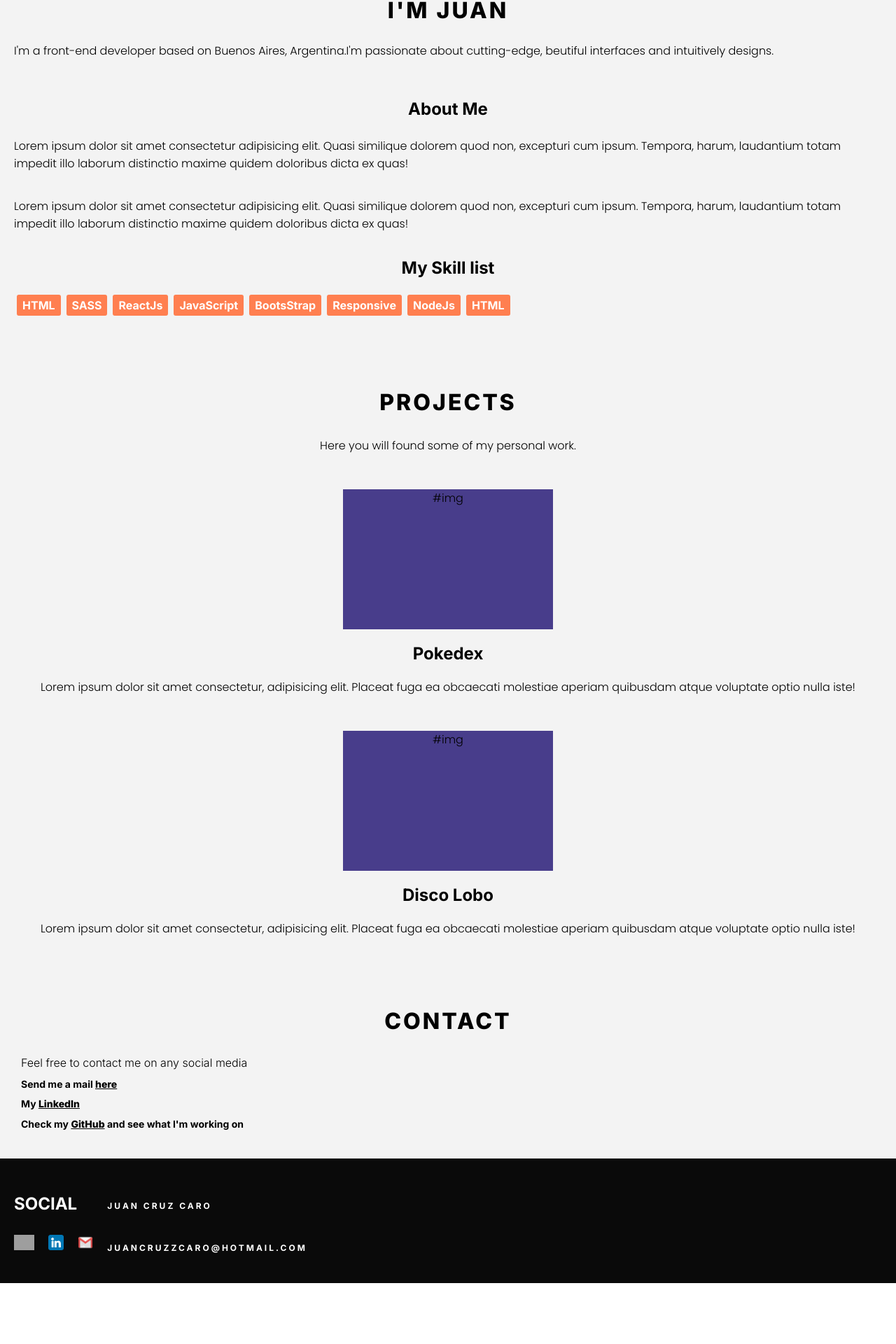
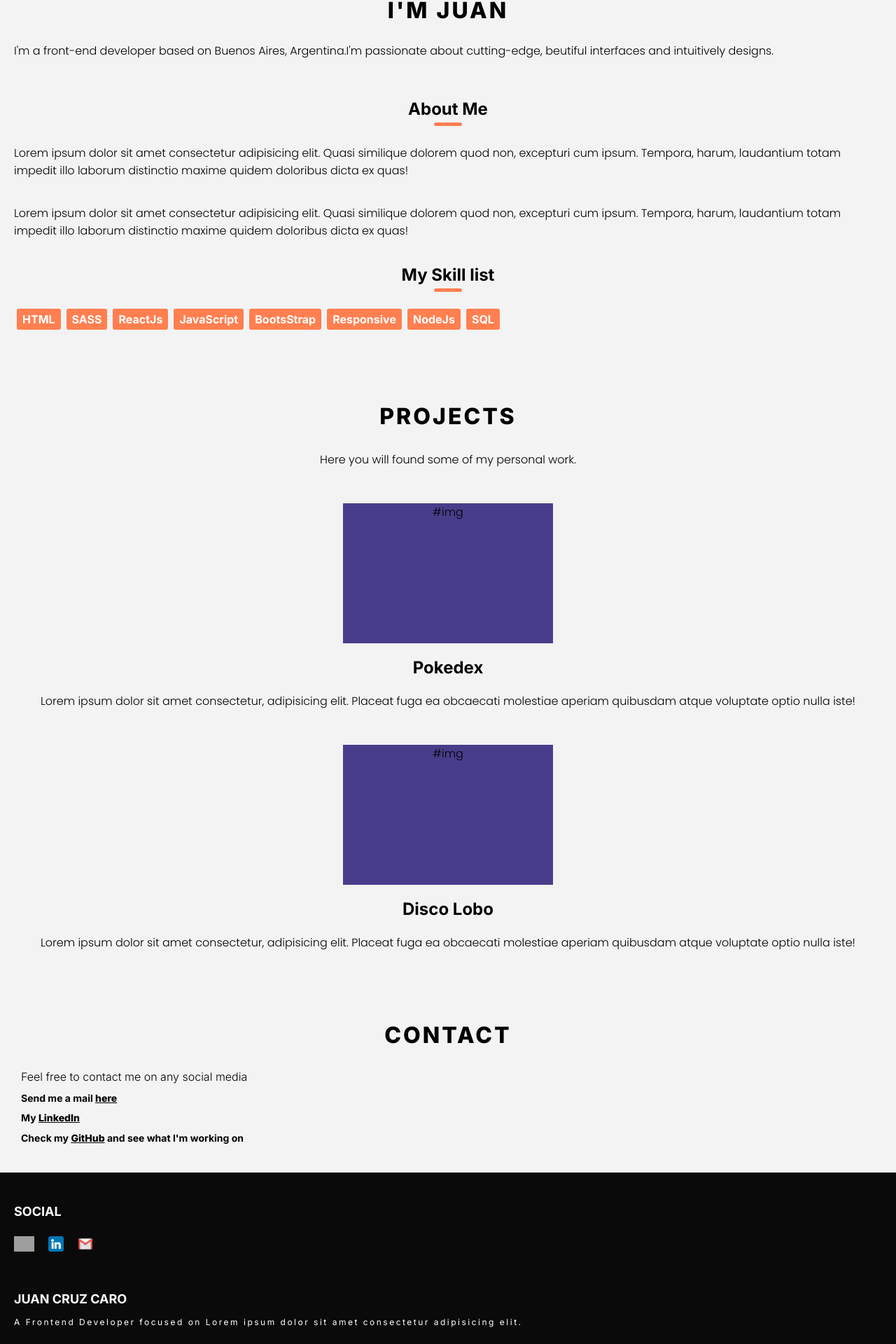
Before and after one commit to Juan1426/Portfolio, a React (Create React App) app: page / in a window 1280 px wide. Shown: the part 204-2124 px from the top of the page at 70% size. Before the commit the page ends 2037 px from the top, so only its background shows below. Built offline with nearby package versions, Linux system fonts and the light colour scheme; grey boxes are pictures that could not be loaded.

Commit message:
modified Scss

```diff
--- a/src/components/Footer/Footer.jsx
+++ b/src/components/Footer/Footer.jsx
@@ -9,26 +9,26 @@ export const Footer=()=>{
     return(
         <footer className="footer">
             <div className="footer_container">
-
                 <div className="footer_social">
                     <h2>Social</h2>
-                    <div className="footer_icons">
+                    <div className="footer_social-icons">
                         <Link to={"https://github.com/Juan1426"} className="link_item">
                             <img src={gitHub} alt="gitHub logo" className="link_icon"/>
                         </Link>
                         <Link to={"https://www.linkedin.com/in/juan-cruz-caro-011582127/"}className="link_item">
-                            <img src={linkedIn} alt=" loco linkedin" className="link_icon"/>
+                            <img src={linkedIn} alt=" logo linkedin" className="link_icon"/>
                         </Link>
                         <Link to={"mailto:juancruzzcaro@hotmail.com?subject=Ofer inquiry&cc=suport@company.com&bcc=info@company.com&body=Hi, I would like to learn more about the offer"} className="link_item">
                             <img src={mail} alt="gmail logo" className="link_icon"/>
                         </Link>
                     </div>
+                    <div className="footer_social-mail">
+                        <h2>juancruzzcaro@hotmail.com</h2>
+                    </div>
                 </div>
-                <br />
-                <div className="footer_mail">
+                <div className="footer_description">
                     <h2>Juan Cruz Caro</h2>
-                    <br />
-                    <h2>juancruzzcaro@hotmail.com</h2>
+                    <p>A Frontend Developer focused on Lorem ipsum dolor sit amet consectetur adipisicing elit.</p>
                 </div>
 
             </div>
--- a/src/pages/Home/Home.jsx
+++ b/src/pages/Home/Home.jsx
@@ -20,7 +20,11 @@ export const  Home = () => {
                 <section className="about">
                     <div className="about_container">
                         <div className="about_title">
-                            <h2 >About Me</h2>
+                            <h2>About Me</h2>
+                            <div className="underline_container">
+                                <div className="underline"></div>
+                            </div>
+
                         </div>
                         <div className="about_description">
                             <p className="main_text">Lorem ipsum dolor sit amet consectetur adipisicing elit. Quasi similique dolorem quod non, excepturi cum ipsum. Tempora, harum, laudantium totam impedit illo laborum distinctio maxime quidem doloribus dicta ex quas!</p>
@@ -28,6 +32,9 @@ export const  Home = () => {
                         </div>
                         <div className="about_skills-container">
                             <h2>My Skill list</h2>
+                            <div className="underline_container">
+                                <div className="underline"></div>
+                            </div>
                             <div className="skills_list">
                                 <h2 className="skill_item">HTML</h2>
                                 <h2 className="skill_item">SASS</h2>
@@ -36,7 +43,7 @@ export const  Home = () => {
                                 <h2 className="skill_item">BootsStrap</h2>
                                 <h2 className="skill_item">Responsive</h2>
                                 <h2 className="skill_item">NodeJs</h2>
-                                <h2 className="skill_item">HTML</h2>
+                                <h2 className="skill_item">SQL</h2>
                             </div>
                         </div>
                     </div>
--- a/src/styles/base/_settings.scss
+++ b/src/styles/base/_settings.scss
@@ -21,22 +21,22 @@ $background-color-2:  #0e1b24;
     margin: 0;
 }
 
-@mixin barras(){
-    width: 100wv;
-    height: 80px;
-    background-color: $color-1;
+@mixin thirth-title(){
+    font-family: 'Inter', sans-serif;
+    font-size: 12px;
+    text-transform: uppercase;
+    letter-spacing: 2.5px;
 }
 
-@mixin space-arround(){
+@mixin underline-container(){
+    padding-top: 5px;
     display: flex;
-    justify-content: space-around;
-    align-items: center;
-    height: 100%;
+    justify-content: center;
 }
 
-//Font
-@mixin big-font-1(){
-    font-size: 32px;
-    color: white;
-    font-weight: bolder;
+@mixin title-underline(){
+    height: 5px;
+    width: 40px;
+    background-color: coral;
+    border-radius: 2.5px;
 }
--- a/src/styles/components/_Footer.scss
+++ b/src/styles/components/_Footer.scss
@@ -4,15 +4,17 @@
     width: 100%;
     .footer_container{
         display: flex;
-        flex-wrap: wrap;
+        flex-wrap: nowrap;
+        flex-direction: column;
         padding: 30px 20px;
         .footer_social{
             h2{
                 font-family: 'Inter', sans-serif;
+                font-size: 18px;
+                text-transform: uppercase;
                 color: white;
-                text-transform: uppercase;
             }
-            .footer_icons{
+            .footer_social-icons{
                 list-style: none;
                 display: flex;
                 align-items: center;
@@ -23,15 +25,25 @@
                     }
                 }
             }
+            .footer_social-mail{
+                h2{
+                    display: none;
+                    @include thirth-title
+                }
+            }
         }
-        .footer_mail{
-            padding-top: 20px;
+        .footer_description{
+            padding-top: 25px;
             h2{
                 font-family: 'Inter', sans-serif;
+                font-size: 18px;
+                text-transform: uppercase;
+                color: white;
+            }
+            p{
+                font-family: 'Inter', sans-serif;
                 font-size: 12px;
-
-                text-transform: uppercase;
-                letter-spacing: 3px;
+                letter-spacing: 2.5px;
             }
         }
     }
--- a/src/styles/pages/_Home.scss
+++ b/src/styles/pages/_Home.scss
@@ -19,6 +19,14 @@
                 text-align: justify;
                 padding: 10px 0;
             }
+            .underline_container{
+                display: flex;
+                justify-content: center;
+                .underline{
+                    @include title-underline
+                }
+            }
+
         }
 
         .about{
@@ -28,6 +36,13 @@
                     h2{
                         @include secondary-title
                     }
+                    .underline_container{
+                        @include underline-container;
+                        .underline{
+                            @include title-underline
+                        }
+                    }
+
                 }
                 .about_description{
                     .main_text{
@@ -40,11 +55,18 @@
                     padding: 10px 20px;
                     h2{
                         @include secondary-title;
-                        padding-bottom: 20px;
+
+                    }
+                    .underline_container{
+                        @include underline-container;
+                        .underline{
+                            @include title-underline
+                        }
                     }
                     .skills_list{
                         display: flex;
                         flex-wrap: wrap;
+                        padding-top: 20px;
                         .skill_item{
                             font-size: 16px;
                             background-color: coral;
```
